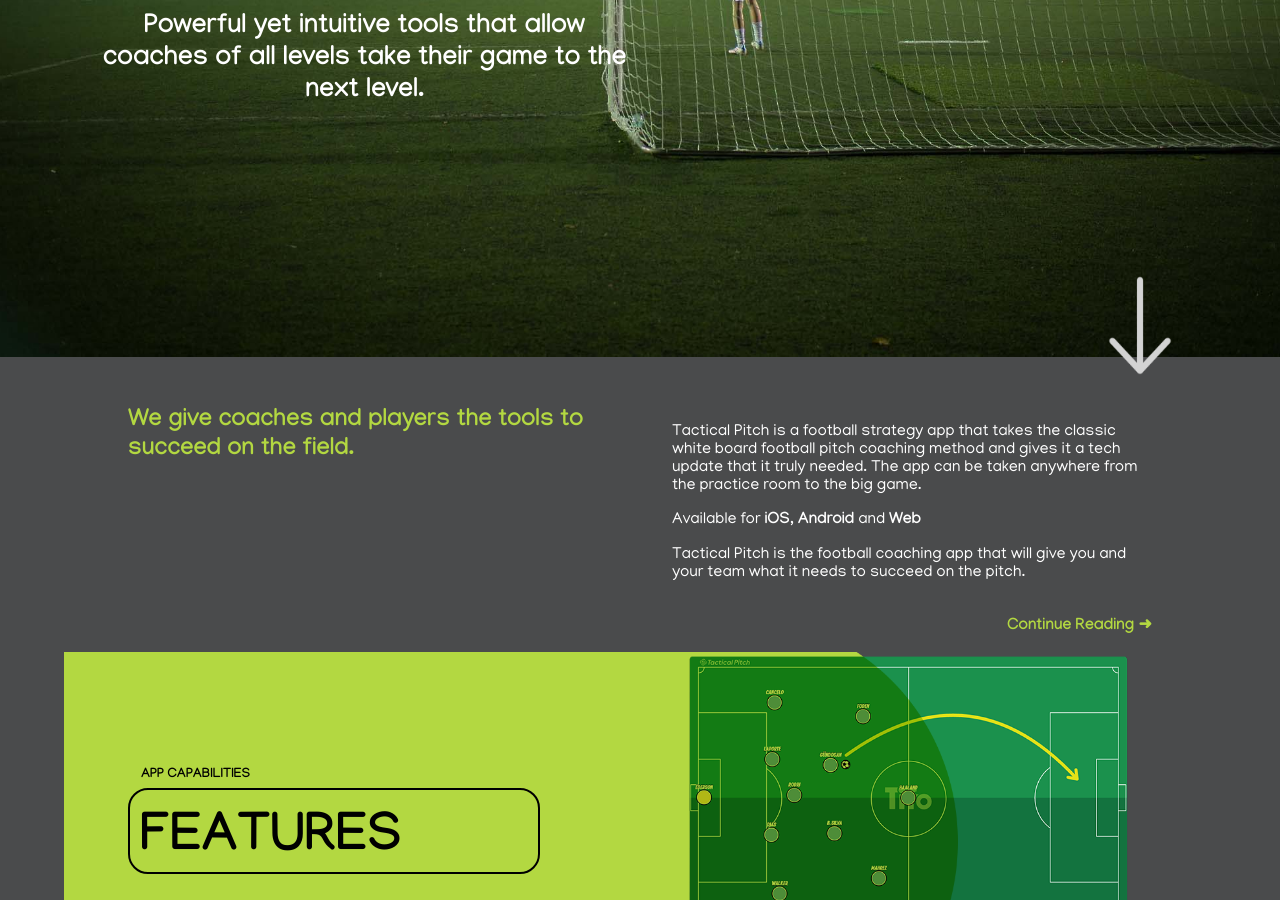
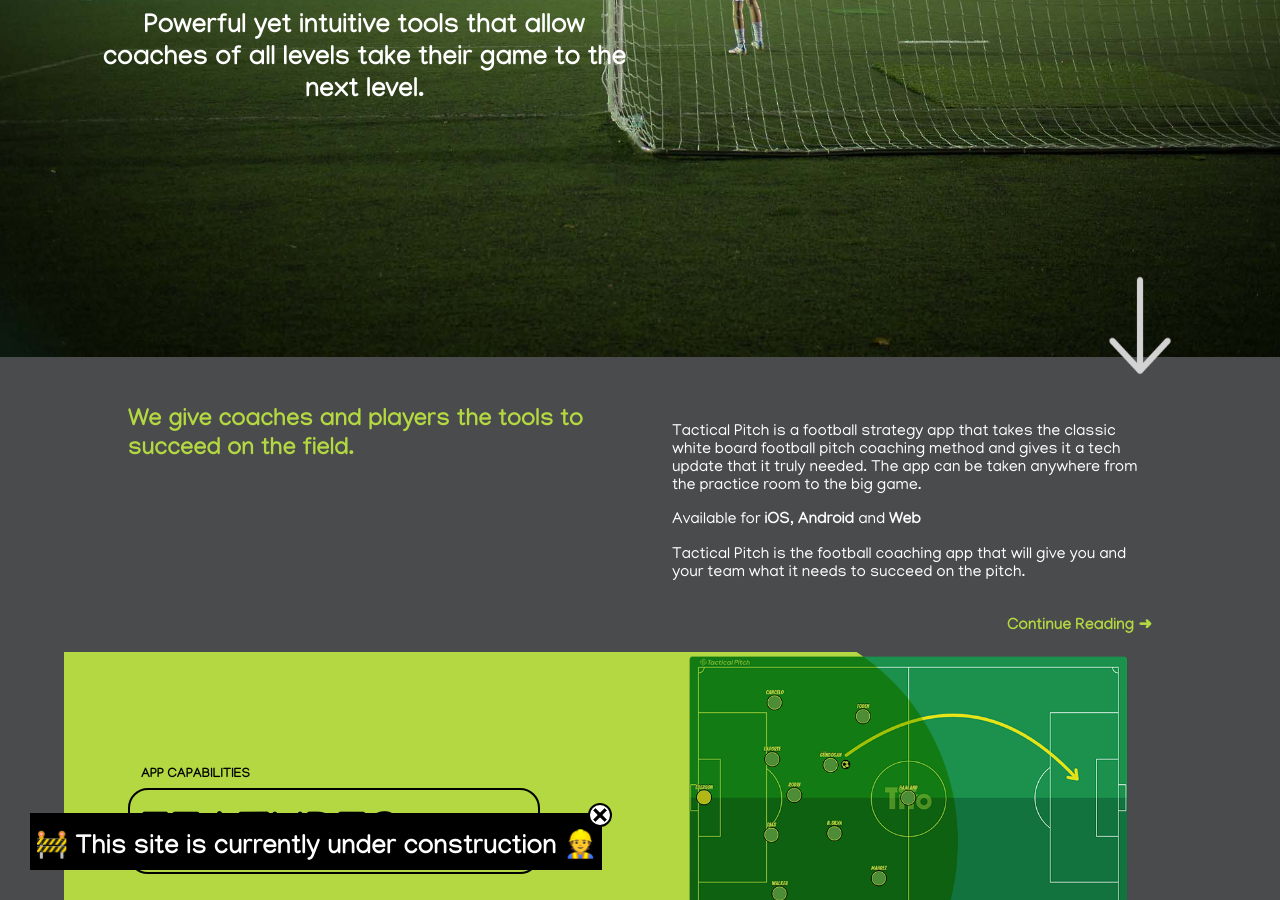
Before and after one commit to kakoijohn/tactical_pitch_website, a Jekyll site: the page built from index.md, in a window 1280 px wide and 900 px high, scrolled down 543 px. Built offline with Jekyll 4.4.1, drawn with Linux system fonts in a browser that asks for light colours.

Commit message:
added under construction warning

```diff
--- a/_layouts/homepage.html
+++ b/_layouts/homepage.html
@@ -10,6 +10,11 @@
     {% include components/full_context_menu.html %}
 
     {% include components/homepage_splash_screen.html %}
+
+    <div class="under_construction">
+		<span class="exit"></span>
+		<h2>🚧 This site is currently under construction 👷</h2>
+	</div>
 
     <div class="homepage_content">
         {{ content }}
```
